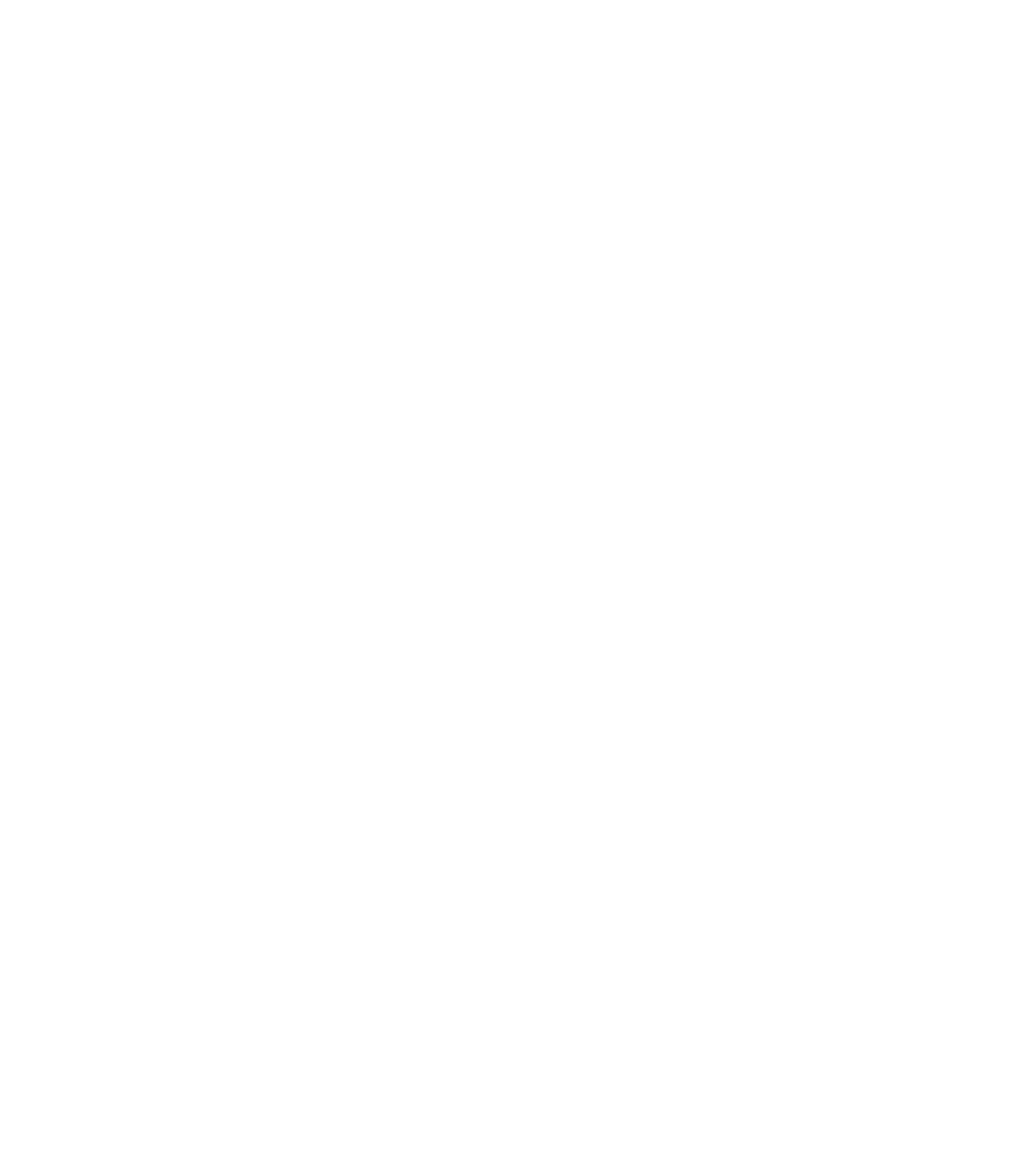
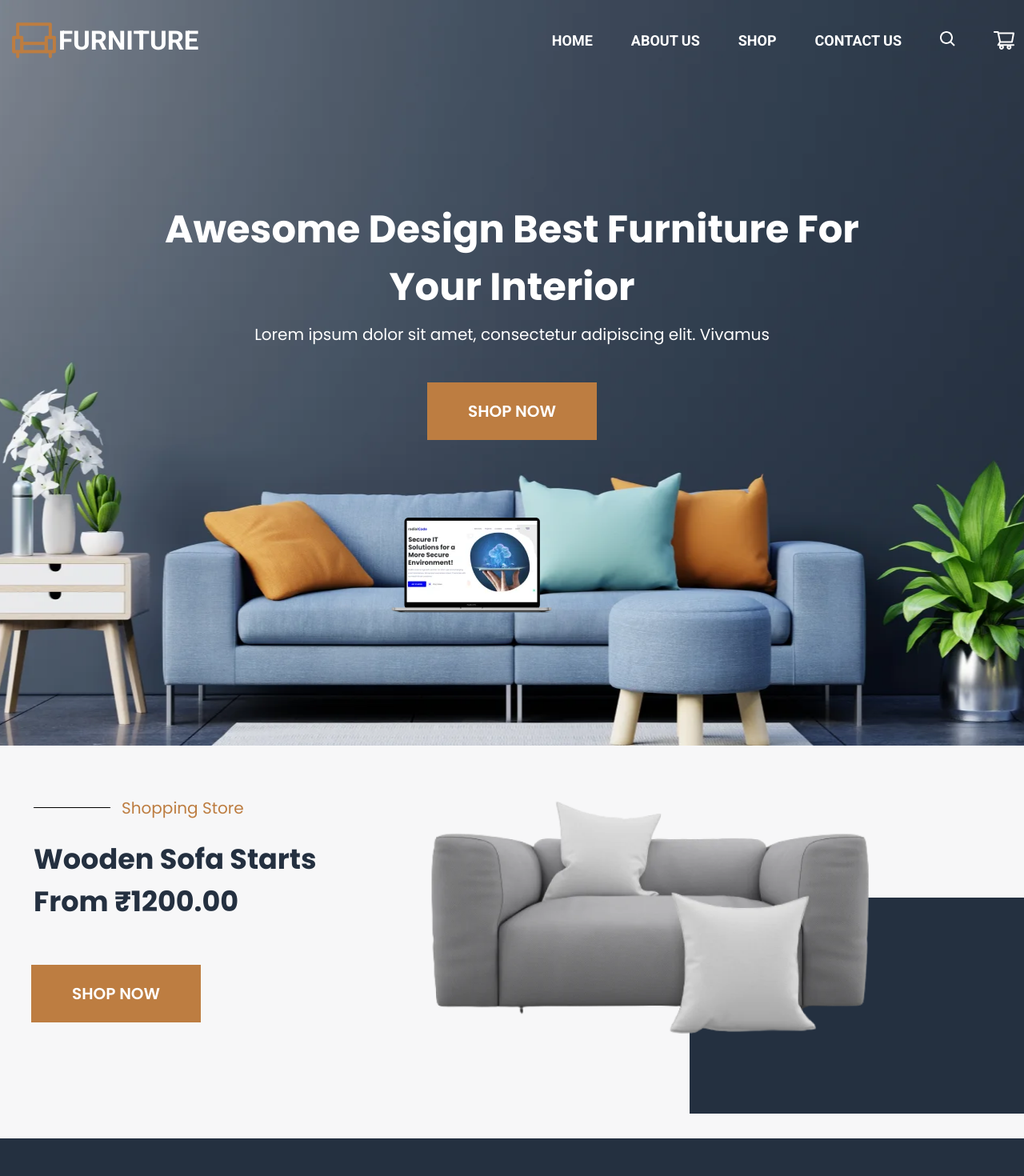
Before and after one commit to prince-372/furniture, a React (Create React App) app: page /contactus in a window 1280 px wide. Before the commit this address had no page. Shown: the top 1470 px of the page at 80% size. Before the commit the page ends 800 px from the top, so only its background shows below. Built offline with nearby package versions, Linux system fonts and the light colour scheme.

Commit message:
space managed

```diff
--- a/src/App.js
+++ b/src/App.js
@@ -2,12 +2,16 @@
 import { Route, Routes } from 'react-router-dom';
 import './App.css';
 import Home from './pages/Home';
+import Aboutus from './pages/Aboutus';
+import Contactus from './pages/Contactus';
 
 function App() {
   return (
     <div>
      <Routes>
       <Route path='/' exact element={<Home/>}/>
+      <Route path='/about' exact element={<Aboutus/>}/>
+      <Route path='/contactus' exact element={<Contactus/>}/>
      </Routes>
     </div>
   );
--- a/src/components/Mynav.jsx
+++ b/src/components/Mynav.jsx
@@ -31,7 +31,7 @@ const Mynav = () => {
             } flex items-center lg:gap-12 gap-5  duration-300 mobileview2`}
           >
             <li>
-              <Link
+              <Link to={"/"}
                 onClick={CloseView}
                 href="#"
                 className="text-white text-lg font-bold font-[roboto] relative after:absolute  after:bg-[#BD7D41] after:w-0 hover:after:w-full after:h-[2px]  after:duration-700 after:top-7 after:left-0"
@@ -40,7 +40,7 @@ const Mynav = () => {
               </Link>
             </li>
             <li>
-              <Link
+              <Link to={"/about"}
                 onClick={CloseView}
                 href="#"
                 className="text-white  text-lg font-bold font-[roboto] relative after:absolute  after:bg-[#BD7D41] after:w-0 hover:after:w-full after:h-[2px]  after:duration-700 after:top-7 after:left-0"
@@ -58,7 +58,7 @@ const Mynav = () => {
               </Link>
             </li>
             <li>
-              <Link
+              <Link to={"/contactus"}
                 onClick={CloseView}
                 href="#"
                 className="text-white text-lg font-bold font-[roboto]   relative after:absolute after:bg-[#BD7D41] after:w-0 hover:after:w-full after:h-[2px]  after:duration-700 after:top-7 after:left-0"
--- a/src/pages/Aboutus.jsx
+++ b/src/pages/Aboutus.jsx
@@ -0,0 +1,16 @@
+import React from 'react'
+import Header from '../components/Header';
+import Footer from '../components/Footer';
+import Testimonial from '../components/Testimonial';
+
+const Aboutus = () => {
+  return (
+    <div>
+        <Header/>
+        <Testimonial/>
+        <Footer/>
+    </div>
+  )
+}
+
+export default Aboutus
--- a/src/pages/Contactus.jsx
+++ b/src/pages/Contactus.jsx
@@ -0,0 +1,16 @@
+import React from 'react'
+import Header from '../components/Header'
+import Footer from '../components/Footer'
+import Woodensofa from '../components/Woodensofa'
+
+const Contactus = () => {
+  return (
+    <div>
+        <Header/>
+        <Woodensofa/>
+        <Footer/>
+    </div>
+  )
+}
+
+export default Contactus
```
